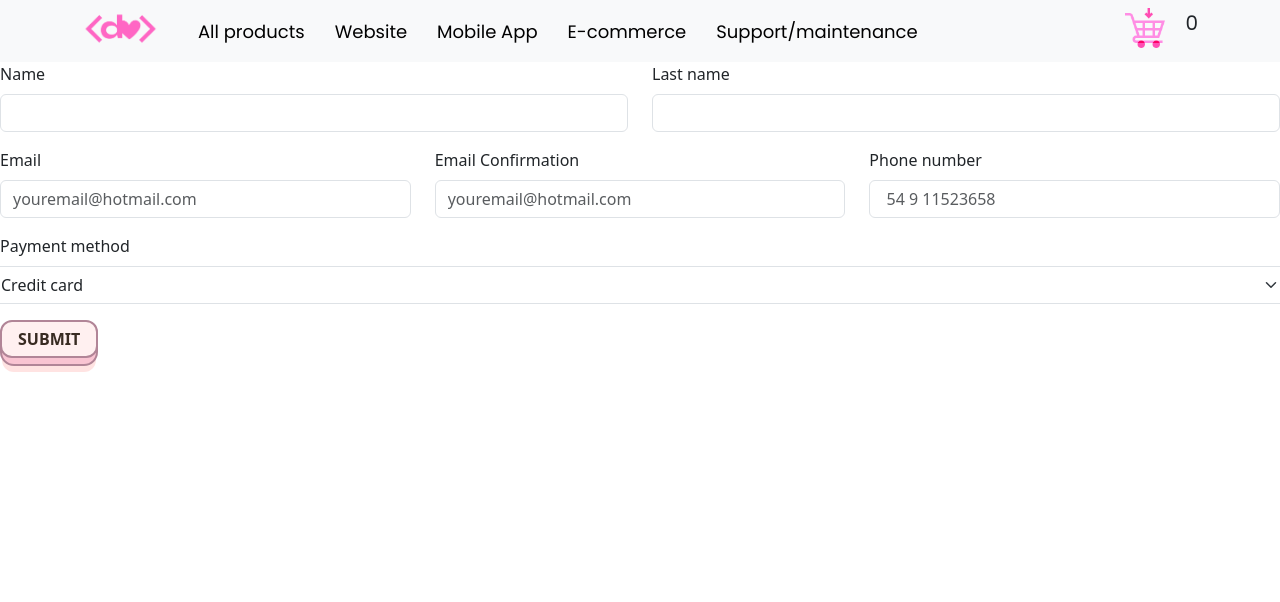
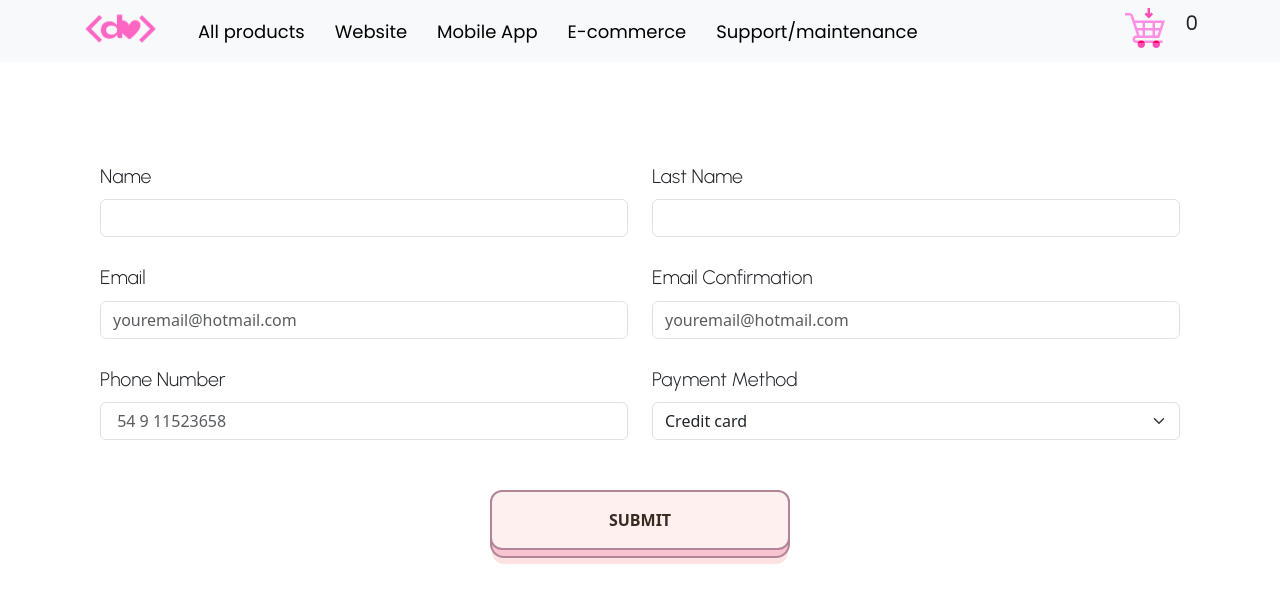
Before and after one commit to lucilaviappiani/PreEntrega1-Viappiani, a React (Vite) app: page /checkout in a window 1280 px wide. Shown: the top 602 px of the page. Built offline with nearby package versions, Linux system fonts and the light colour scheme; a web font is replaced by a local one.

Commit message:
Form Styles

```diff
--- a/src/App.jsx
+++ b/src/App.jsx
@@ -1,5 +1,4 @@
 
-import React from 'react';
 import NavBar from './components/NavBar';
 import ItemListContainer from './components/ItemListContainer';
 import { BrowserRouter, Routes, Route } from 'react-router-dom'  ;
--- a/src/components/Checkout.jsx
+++ b/src/components/Checkout.jsx
@@ -18,7 +18,7 @@ const Checkout = () => {
   const [phone, setPhone] = useState("")
   const [paymentMethod, setPaymentMethod] = useState("Credit card"); // Por defecto, seleccionamos el primer método de pago
   const [orderId, setOrderId] = useState(null)
-  const { cart } = useContext(CartContext)
+  const { cart, clearCart } = useContext(CartContext)
   const [orderSubmitted, setOrderSubmitted] = useState(false);
   const [formVisible, setFormVisible] = useState(true);
 
@@ -35,6 +35,7 @@ const Checkout = () => {
       setFormVisible(false))
 
     sendOrder()
+    clearCart()
 
 
   }
@@ -64,56 +65,62 @@ const Checkout = () => {
   return (
     <div>
       {formVisible && (
-        <Form onSubmit={handleSubmit}>
+        <Form onSubmit={handleSubmit} className='FormContainer'>
           <Row className="mb-3">
             <Form.Group as={Col} controlId="formGridName">
-              <Form.Label>Name</Form.Label>
+              <Form.Label className='FormLabel'>Name</Form.Label>
               <Form.Control type="text" onChange={(e) => setName(e.target.value)} />
             </Form.Group>
             <Form.Group as={Col} controlId="formGridLastname">
-              <Form.Label>Last name</Form.Label>
+              <Form.Label className='FormLabel'>Last name</Form.Label>
               <Form.Control type="text" onChange={(e) => setLastname(e.target.value)} />
-            </Form.Group>
-          </Row>
-          <Row className="mb-3">
-
-            <Form.Group as={Col} controlId="formGridEmail">
-              <Form.Label>Email</Form.Label>
-              <Form.Control type="email" placeholder="youremail@hotmail.com" onChange={(e) => setEmail(e.target.value)} />
-            </Form.Group>
-
-            <Form.Group as={Col} controlId="formGridEmailConfirmation">
-              <Form.Label>Email Confirmation</Form.Label>
-              <Form.Control type="email" placeholder="youremail@hotmail.com" onChange={(e) => setEmailConfirmation(e.target.value)} />
-            </Form.Group>
-
-            <Form.Group as={Col} controlId="formGridPhone">
-              <Form.Label>Phone number</Form.Label>
-              <Form.Control type="tel" placeholder=" 54 9 11523658" onChange={(e) => setPhone(e.target.value)} />
             </Form.Group>
           </Row>
 
           <Row className="mb-3">
 
-            <Form.Label>Payment method</Form.Label>
+            <Form.Group as={Col} controlId="formGridEmail">
+              <Form.Label className='FormLabel'>Email</Form.Label>
+              <Form.Control type="email" placeholder="youremail@hotmail.com" onChange={(e) => setEmail(e.target.value)} />
+            </Form.Group>
+
+            <Form.Group as={Col} controlId="formGridEmailConfirmation">
+              <Form.Label className='FormLabel'>Email Confirmation</Form.Label>
+              <Form.Control type="email" placeholder="youremail@hotmail.com" onChange={(e) => setEmailConfirmation(e.target.value)} />
+            </Form.Group>
+          </Row>
+
+          <Row>
+            <Form.Group as={Col} controlId="formGridPhone">
+              <Form.Label className='FormLabel'>Phone number</Form.Label>
+              <Form.Control type="tel" placeholder=" 54 9 11523658" onChange={(e) => setPhone(e.target.value)} />
+            </Form.Group>
+
+            <Form.Group as={Col} controlId="formGridPay">
+            <Form.Label className='FormLabel'>Payment method</Form.Label>
             <Form.Select aria-label="Default select example" value={paymentMethod} onChange={(e) => setPaymentMethod(e.target.value)}>
               <option value="Credit card">Credit card</option>
               <option value="Debit card">Debit card</option>
               <option value="PayPal">PayPal</option>
             </Form.Select>
+            </Form.Group>
           </Row>
-          <Button variant="" className="CounterButton" type="submit">
+
+          <div className='ButtonContainer'>
+          <Button variant="" className="CounterButton SubmitButton" type="submit">
             Submit
           </Button>
+          </div>
         </Form>
+
       )}
 
       {orderSubmitted && (
-        <>
-          <h5> Order sent!</h5>
-          <p>Your order number is: {orderId}</p>
+        <div className='noItems'>
+          <h5 className='ItemTitle'> Order sent!</h5>
+          <p className='ItemTitle'>Your order number is: {orderId}</p>
           <Link to={"/Products"}> <Button variant="" className="CounterButton"> Back to home</Button> </Link>
-        </>
+        </div>
       )}
     </div>
   );
--- a/src/main.jsx
+++ b/src/main.jsx
@@ -11,6 +11,7 @@ import "./styles/ItemDetail.css";
 import "./styles/Cart.css";
 import "./styles/Home.css";
 import "./styles/Loading.css";
+import "./styles/Checkout.css";
 import 'bootstrap/dist/css/bootstrap.min.css';
 
 
--- /dev/null
+++ b/src/styles/Checkout.css
@@ -0,0 +1,19 @@
+.FormLabel{
+    text-align: center;
+    font-family: 'Urbanist', sans-serif;
+    font-size: 1.22rem;
+    text-transform: capitalize;
+}
+
+.FormContainer{
+    display: flex;
+    flex-direction: column;
+    gap: 10px;
+    padding: 100px;
+}
+
+
+.SubmitButton{
+    width: 300px;
+    height: 60px;
+}
```
